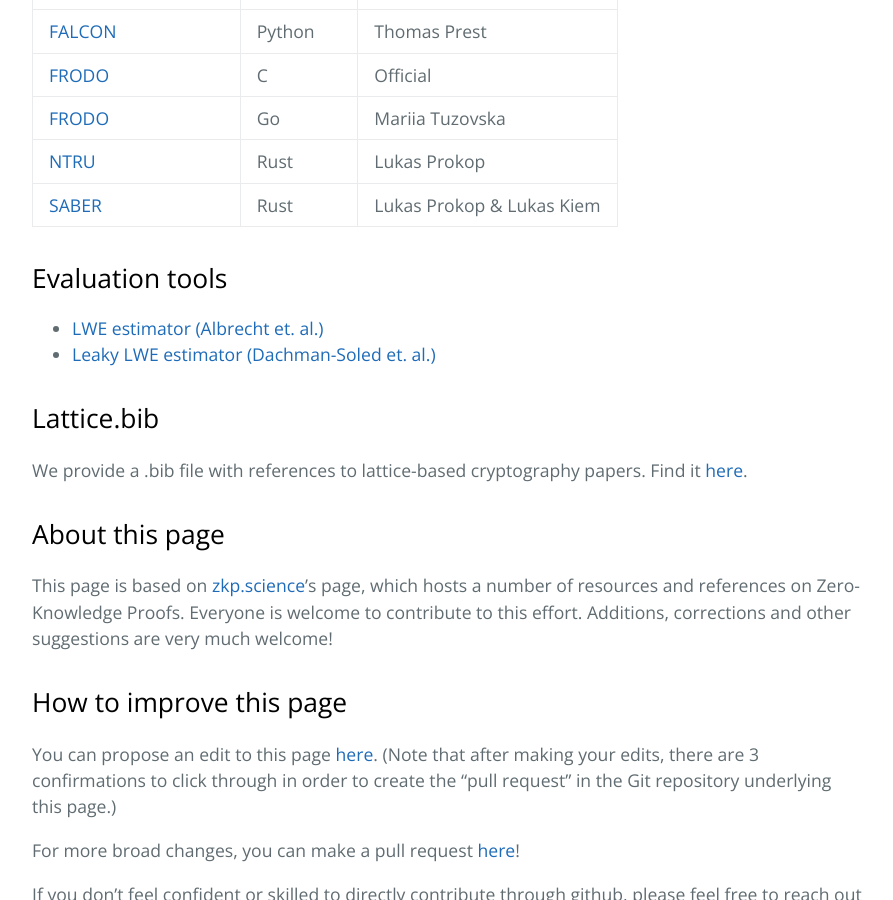
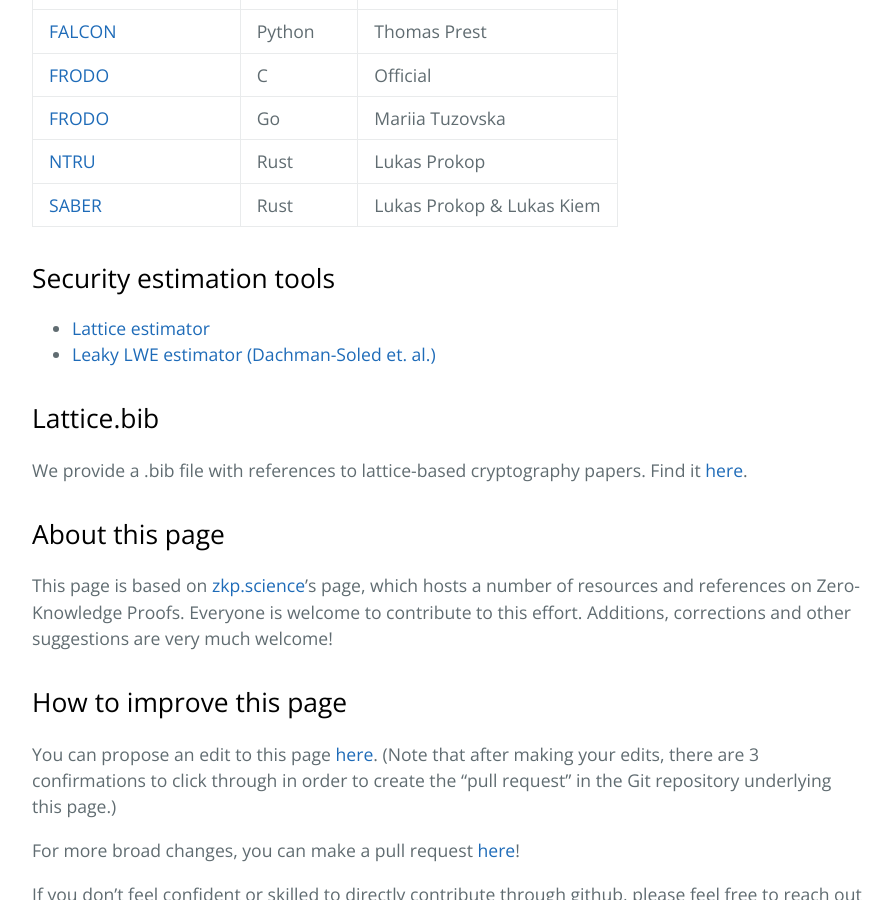
Before and after one commit to octaviopk9/lattice-based-cryptography, a Jekyll site: the page built from index.md, in a window 1280 px wide and 900 px high, scrolled down 2080 px. Shown: the whole window, without its empty margins (192-1085 px from the left). Built offline with Jekyll 4.4.1, drawn with Linux system fonts in a browser that asks for light colours; our own code applies the rules of GitHub Pages for plain Markdown files.

Commit message:
Evalutator tools
1. evaluator tools -> securityu estimation tools
2. lattice estimator supersedes lwe estimator
3. I prefer not to have "Albrecht et al.", it aims to be a community project.

```diff
--- a/index.md
+++ b/index.md
@@ -57,8 +57,8 @@ layout: default
 | [NTRU](https://github.com/prokls/ntrust-native) | Rust  | Lukas Prokop |
 | [SABER](https://github.com/lkiem/rusty_saber) | Rust  | Lukas Prokop & Lukas Kiem |
 
-## Evaluation tools
-- [LWE estimator (Albrecht et. al.)](https://lwe-estimator.readthedocs.io/)
+## Security estimation tools
+- [Lattice estimator](https://github.com/malb/lattice-estimator/)
 - [Leaky LWE estimator (Dachman-Soled et. al.)](https://github.com/lducas/leaky-LWE-Estimator)
 
 <!--
```
